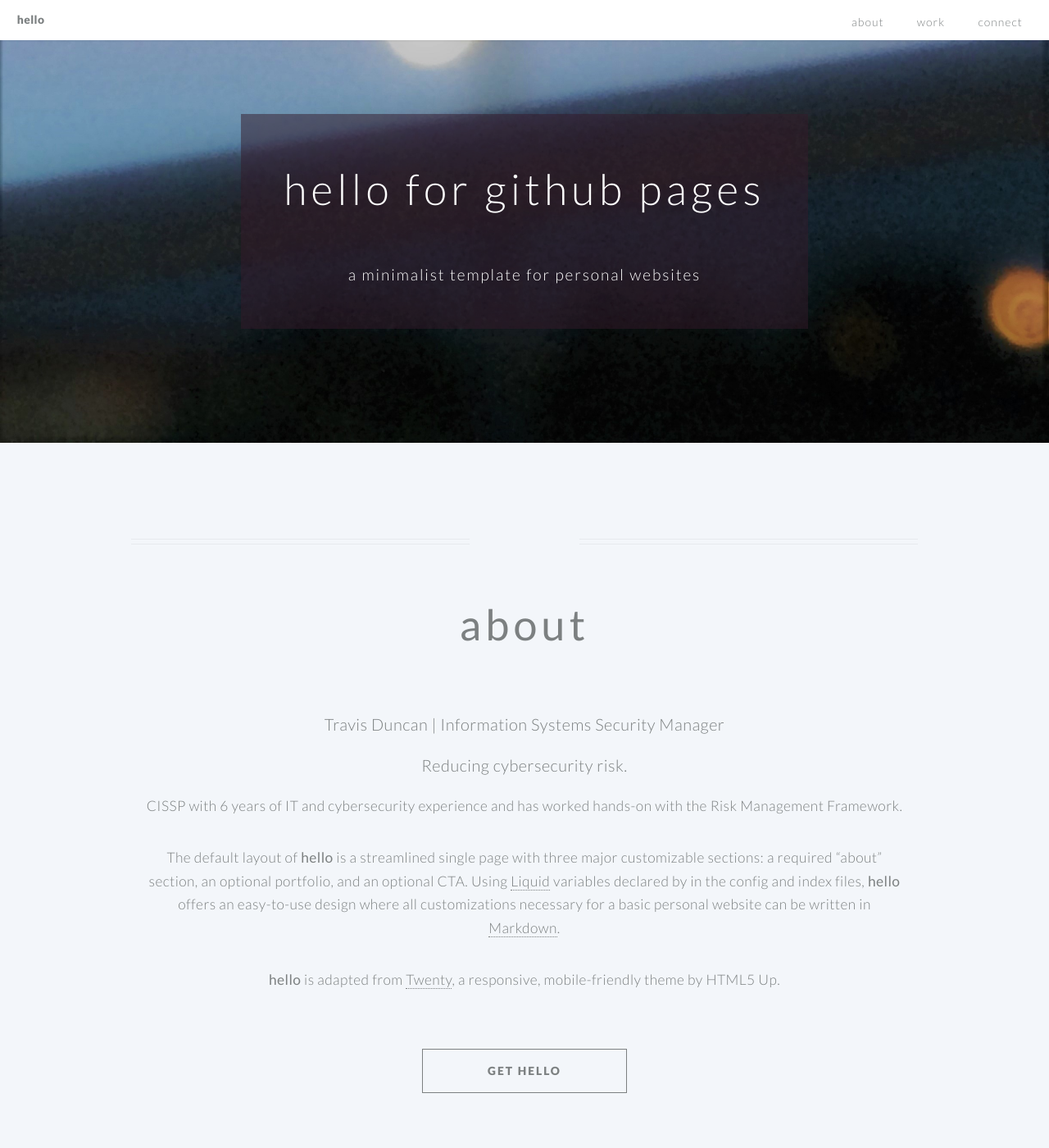
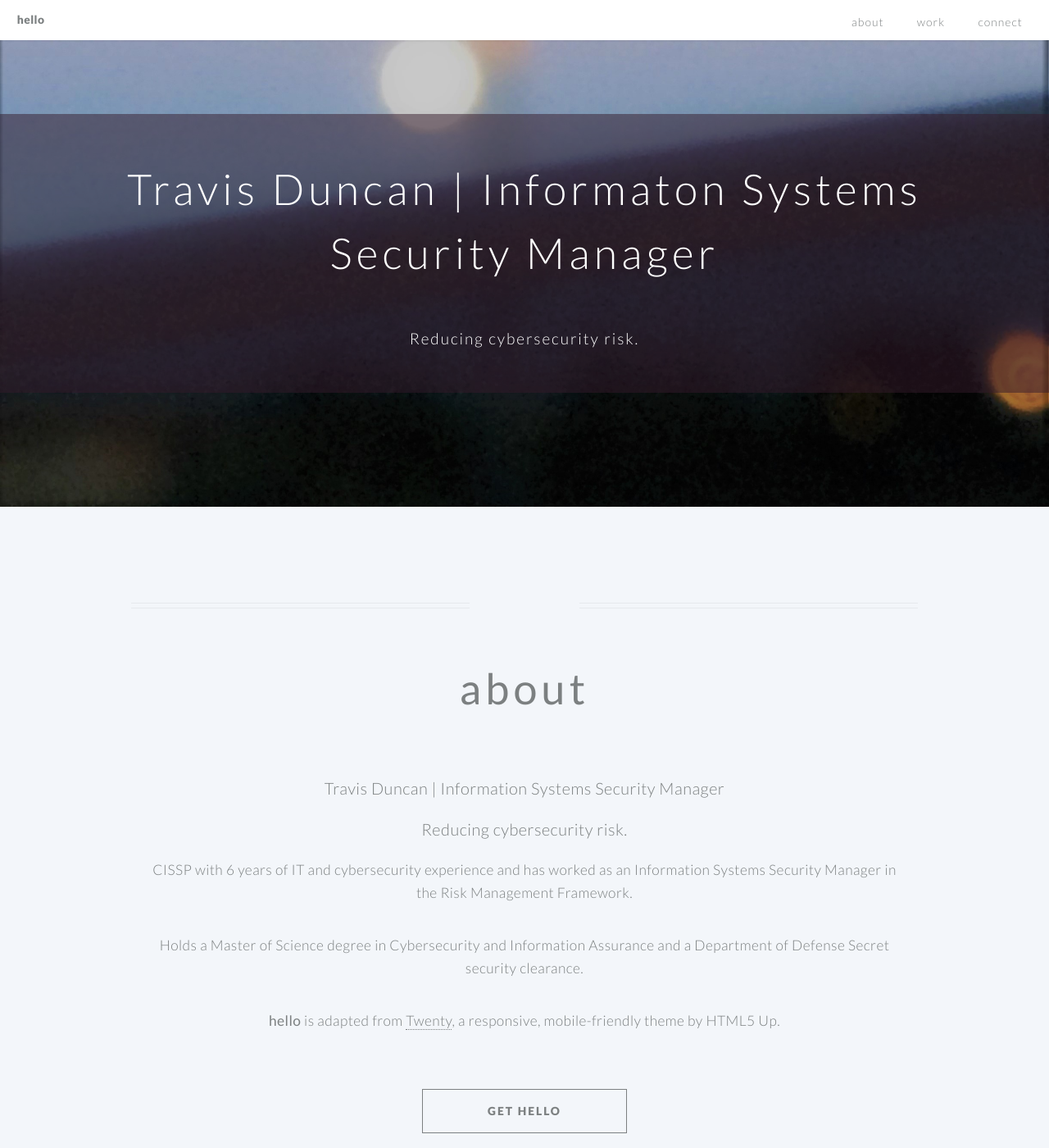
Before and after one commit to TravDunc/hellotemplatedraft, a Jekyll site: the page built from index.md, in a window 1280 px wide and 1400 px high. Shown: the whole window at 82% size. Built offline with Jekyll 4.4.1, drawn with Linux system fonts in a browser that asks for light colours.

Commit message:
Update index.md

```diff
--- a/index.md
+++ b/index.md
@@ -4,8 +4,8 @@ layout: hello-default
 # using Markdown language, you can customize the following variables!
 
 # these variables are required -------------------------------
-banner_title: hello for github pages
-banner_subtitle: a minimalist template for personal websites
+banner_title: Travis Duncan | Informaton Systems Security Manager
+banner_subtitle: Reducing cybersecurity risk.
 background_image: /images/background.jpeg
 
 # all of the following variables are optional -----------------
@@ -46,10 +46,8 @@ cta_button_label: contact # the label on the button
 
 ### Reducing cybersecurity risk.
 
-CISSP with 6 years of IT and cybersecurity experience and has worked hands-on with the Risk Management Framework.
+CISSP with 6 years of IT and cybersecurity experience and has worked as an Information Systems Security Manager in the Risk Management Framework.
 
-
-The default layout of **hello** is a streamlined single page with three major customizable sections: a required "about" section, an optional portfolio, and an optional CTA. Using [Liquid](https://shopify.github.io/liquid/) variables declared by in the config and index files, **hello** offers an easy-to-use design where all customizations necessary for a basic personal website can be written in [Markdown](https://www.markdownguide.org/basic-syntax/).
-
+Holds a Master of Science degree in Cybersecurity and Information Assurance and a Department of Defense Secret security clearance.
 
 **hello** is adapted from [Twenty](https://html5up.net/twenty), a responsive, mobile-friendly theme by HTML5 Up.
```
